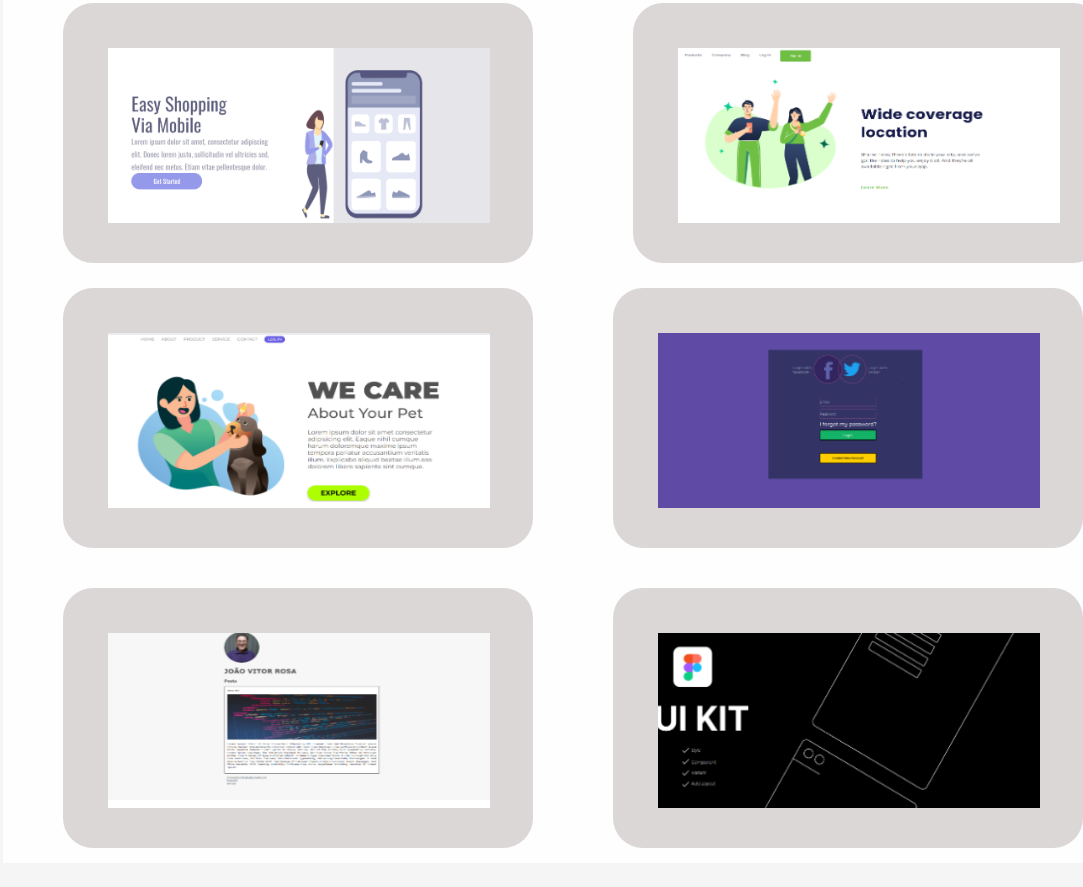
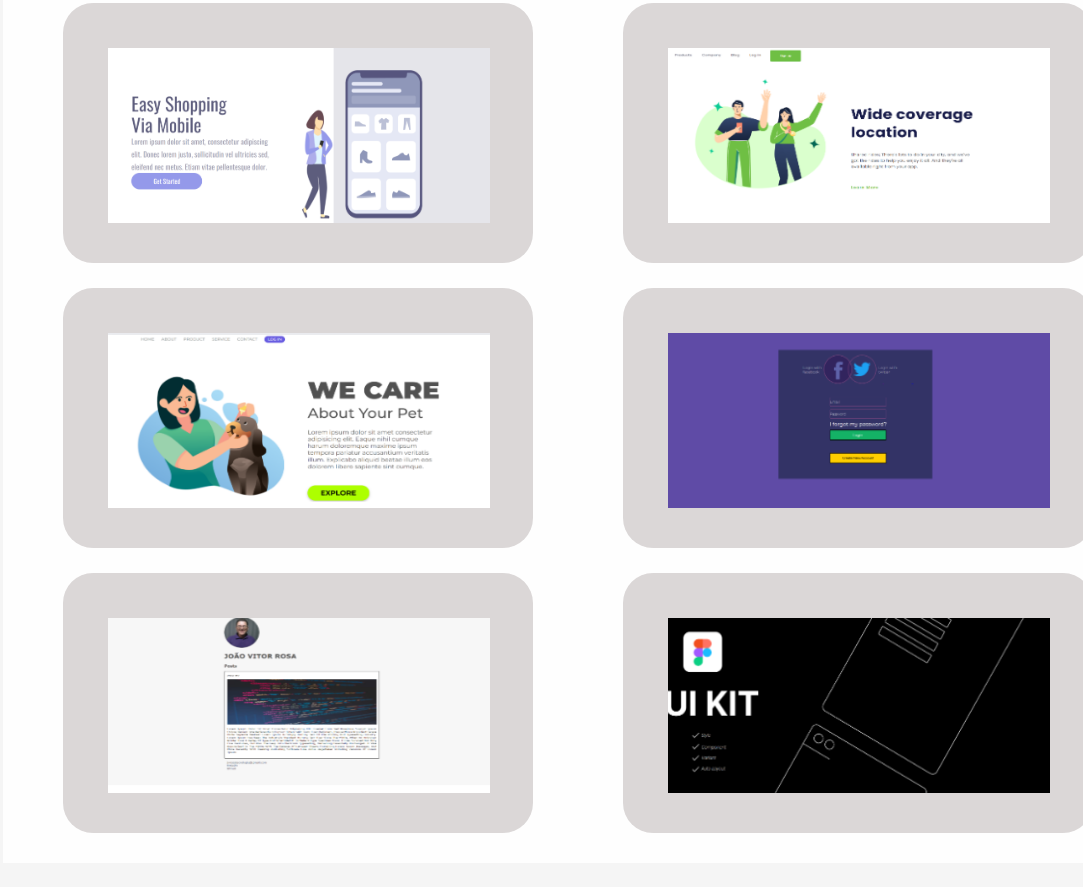
Before and after one commit to Johnrosa59/Portf-lio-Project, a plain HTML site: page index.html in a window 1280 px wide. Shown: the part 1429-2316 px from the top of the page, without its empty margins (197-1280 px from the left). Drawn offline with Linux system fonts and the light colour scheme; a web font is replaced by a local one.

Commit message:
Atualização ajuste quadros projetos

```diff
--- a/css/styles.css
+++ b/css/styles.css
@@ -147,7 +147,7 @@ h1 {
     width: 470px;
     height: 260px;
     background: #d2cdcdcb;
-    margin-left: 630px;
+    margin-left: 620px;
     position: absolute;
     margin-top: 60px;
     border-radius: 30px;
@@ -197,7 +197,7 @@ h1 {
     height: 260px;
     background: #d2cdcdcb;
     position: absolute;
-    margin-left: 610px;
+    margin-left: 620px;
     margin-top: 345px;
     border-radius: 30px;
 }
@@ -220,7 +220,7 @@ h1 {
     height: 260px;
     background: #d2cdcdcb;
     position: absolute;
-    margin-top: 645px;
+    margin-top: 630px;
     margin-left: 60px;
     border-radius: 30px;
 }
@@ -242,9 +242,9 @@ h1 {
     height: 260px;
     background: #d2cdcdcb;
     position: absolute;
-    margin-top: 645px;
+    margin-top: 630px;
     border-radius: 30px;
-    margin-left: 610px;
+    margin-left: 620px;
 }
 
 .img-site-6 {
```
